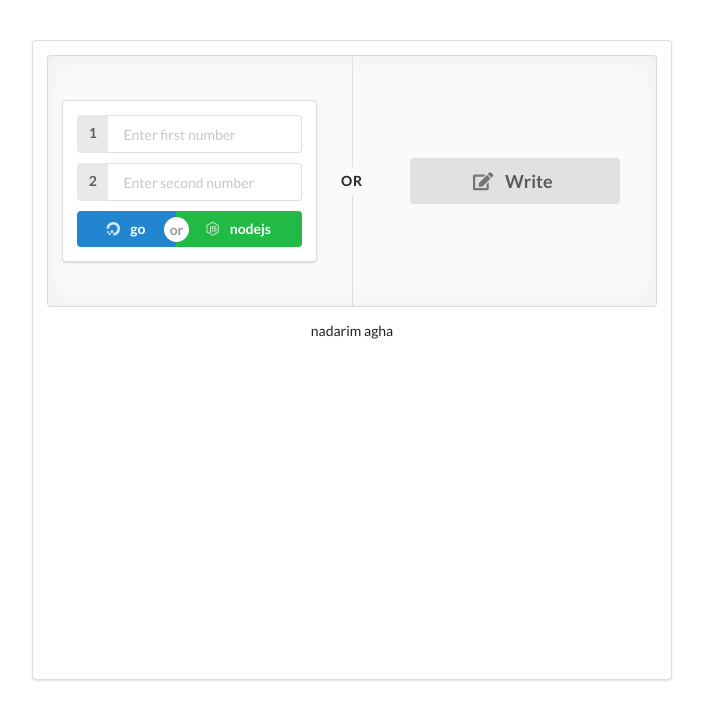
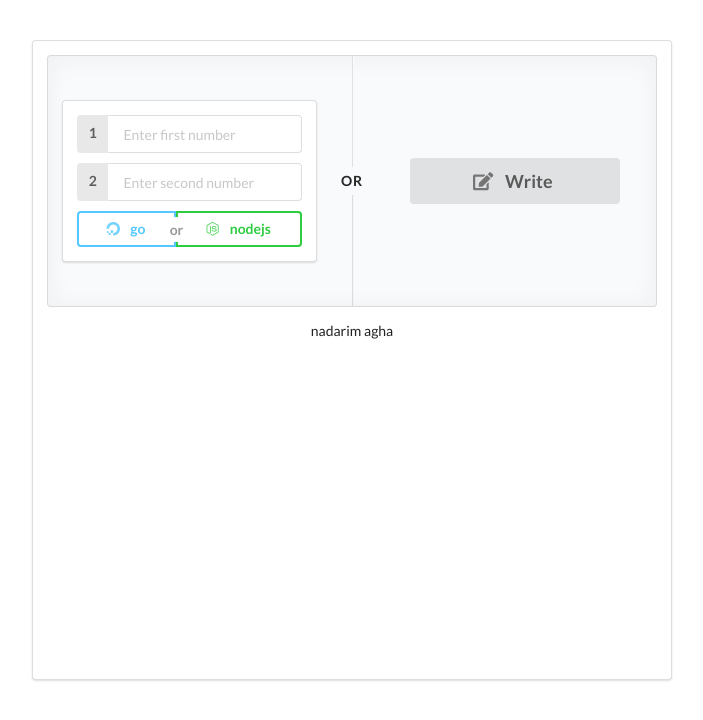
Before and after one commit to shrif-web/Y.E.S-HW1, a plain HTML site: page front/sha256/index.html in a window 1280 px wide. Shown: the whole page, without its empty margins (288-991 px from the left). Drawn offline with nearby package versions, Linux system fonts and the light colour scheme.

Commit message:
adding onclick function to our buttons

```diff
--- a/front/sha256/index.html
+++ b/front/sha256/index.html
@@ -83,13 +83,13 @@
                 <input type="text" id="second_input" placeholder="Enter second number" />
               </div>
               <div class="ui fluid buttons">
-                <div class="ui blue  submit button">
-                  <i class="digital ocean icon"></i>
+                <div class="ui blue inverted submit button">
+                  <i class="digital ocean icon" onclick="submit_go()"></i>
                   go
                 </div>
                 <div class="or"></div>
-                <div class="ui green  submit button">
-                  <i class="node js icon"></i>
+                <div class="ui green inverted submit button">
+                  <i class="node js icon" onclick="submit_nodejs()"></i>
                   nodejs
                 </div>
               </div>
```
